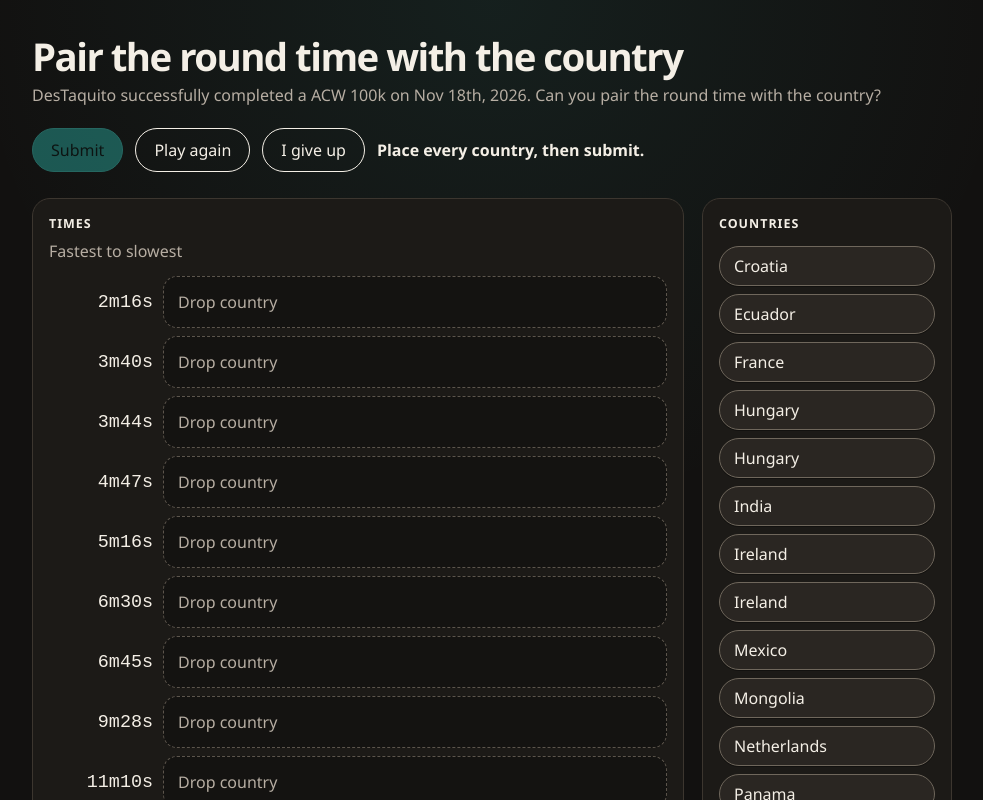
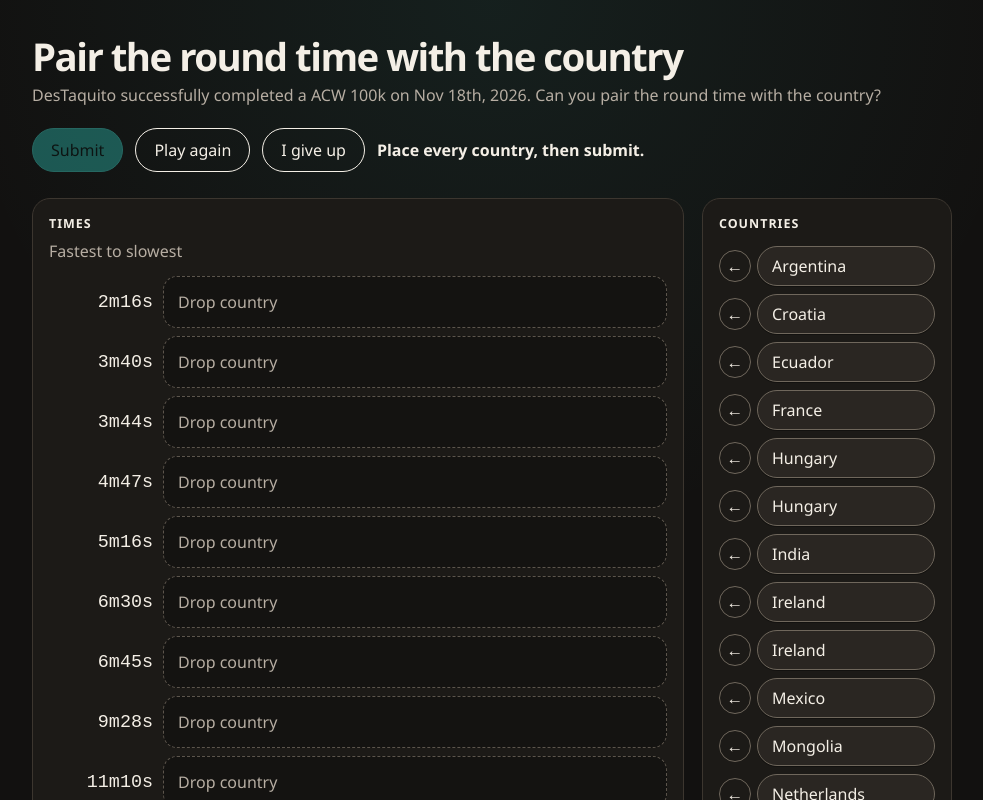
Before and after one commit to JanosGeo/guess-taquito-round-time, a React (Vite) app: page / in a window 1280 px wide. Shown: the top 800 px of the page, without its empty margins (148-1131 px from the left). Built offline with nearby package versions, Linux system fonts and the light colour scheme.

Commit message:
Add left arrow

```diff
--- a/src/App.css
+++ b/src/App.css
@@ -90,7 +90,8 @@ body {
 .primary:focus-visible,
 .secondary:focus-visible,
 .chip:focus-visible,
-.remove:focus-visible {
+.remove:focus-visible,
+.assign:focus-visible {
   outline: 2px solid var(--teal);
   outline-offset: 3px;
 }
@@ -248,9 +249,37 @@ body {
   margin-top: 14px;
 }
 
-.bank-chips .chip {
-  width: 100%;
+.bank-row {
+  display: flex;
+  align-items: center;
+  gap: 6px;
+}
+
+.bank-row .chip {
+  flex: 1;
+  width: auto;
+  min-width: 0;
   text-align: left;
+}
+
+.assign {
+  flex: none;
+  width: 32px;
+  height: 32px;
+  border: 1px solid var(--chip-line);
+  border-radius: 999px;
+  background: transparent;
+  color: var(--ink);
+  cursor: pointer;
+  font-size: 1.05rem;
+  line-height: 1;
+  padding: 0;
+}
+
+.assign:hover {
+  border-color: var(--teal);
+  color: var(--teal);
+  background: rgba(61, 204, 192, 0.12);
 }
 
 .chip {
--- a/src/App.tsx
+++ b/src/App.tsx
@@ -203,6 +203,12 @@ function App() {
     window.addEventListener('pointercancel', end)
   }
 
+  function placeInNextSlot(chipId: string) {
+    const nextSlot = round.slots.find((slot) => !assignmentsRef.current[slot.id])
+    if (!nextSlot) return
+    placeChip(chipId, nextSlot.id)
+  }
+
   function onSubmit() {
     if (!filled || won) return
     const graded = grade(round.slots, assignmentsRef.current, round.chips)
@@ -360,13 +366,22 @@ function App() {
           ) : (
             <div className="bank-chips">
               {bank.map((chip) => (
+                <div key={chip.id} className="bank-row">
+                  <button
+                    type="button"
+                    className="assign"
+                    aria-label={`Place ${chip.country} in the next open time`}
+                    onClick={() => placeInNextSlot(chip.id)}
+                  >
+                    ←
+                  </button>
                   <CountryChip
-                  key={chip.id}
                     chip={chip}
                     locked={false}
                     dimmed={draggingId === chip.id}
                     onPointerDown={onChipPointerDown}
                   />
+                </div>
               ))}
             </div>
           )}
--- a/src/data/pairs.ts
+++ b/src/data/pairs.ts
@@ -27,4 +27,5 @@ export const pairs: RoundPair[] = [
   { time: "35m17s", country: "France" },
 
   { time: "4m47s", country: "Ireland" },
+  { time: "18m56s", country: "Argentina" },
 ];
```
Lines whose indentation alone changed are shown as unchanged.
